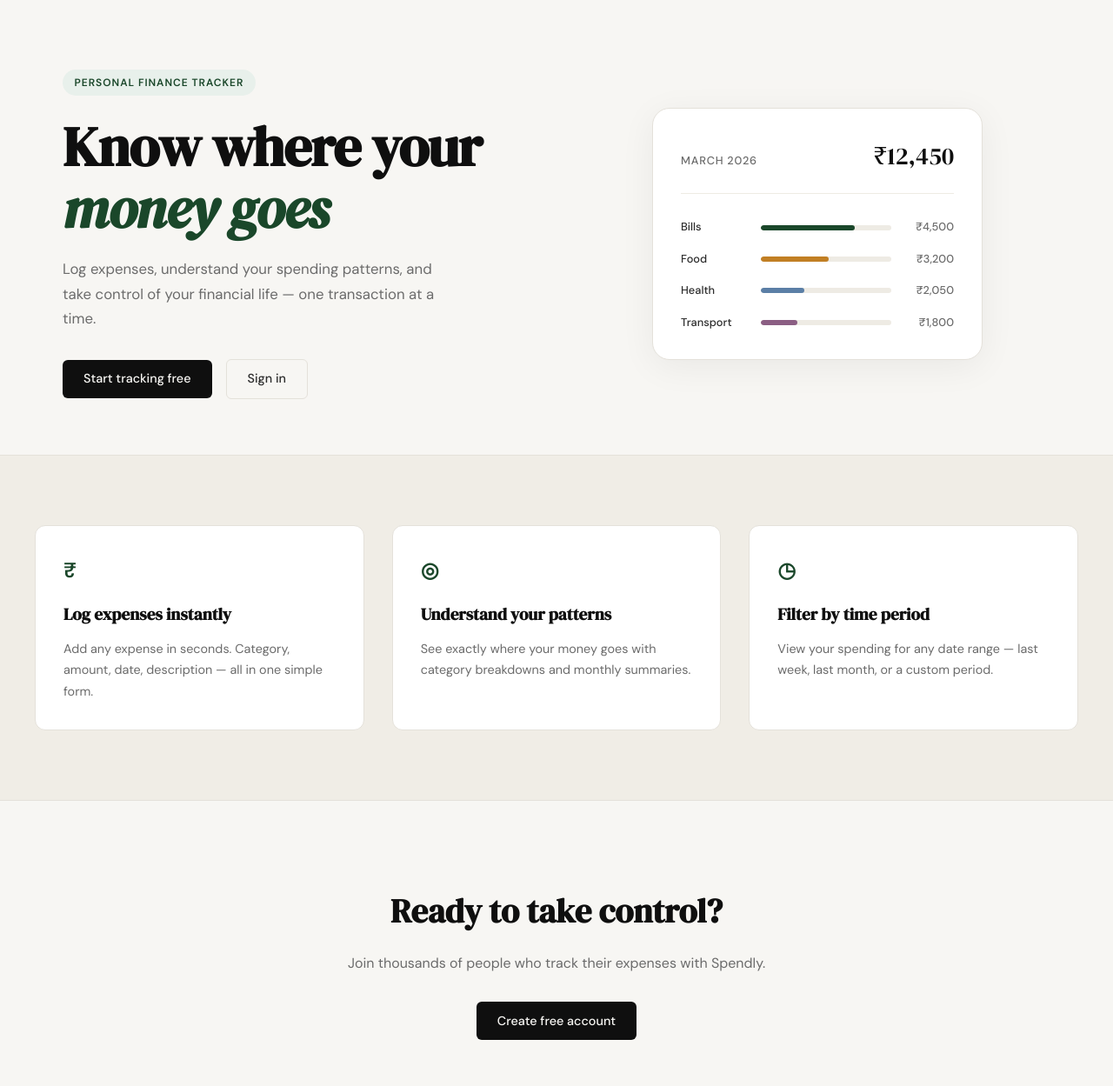
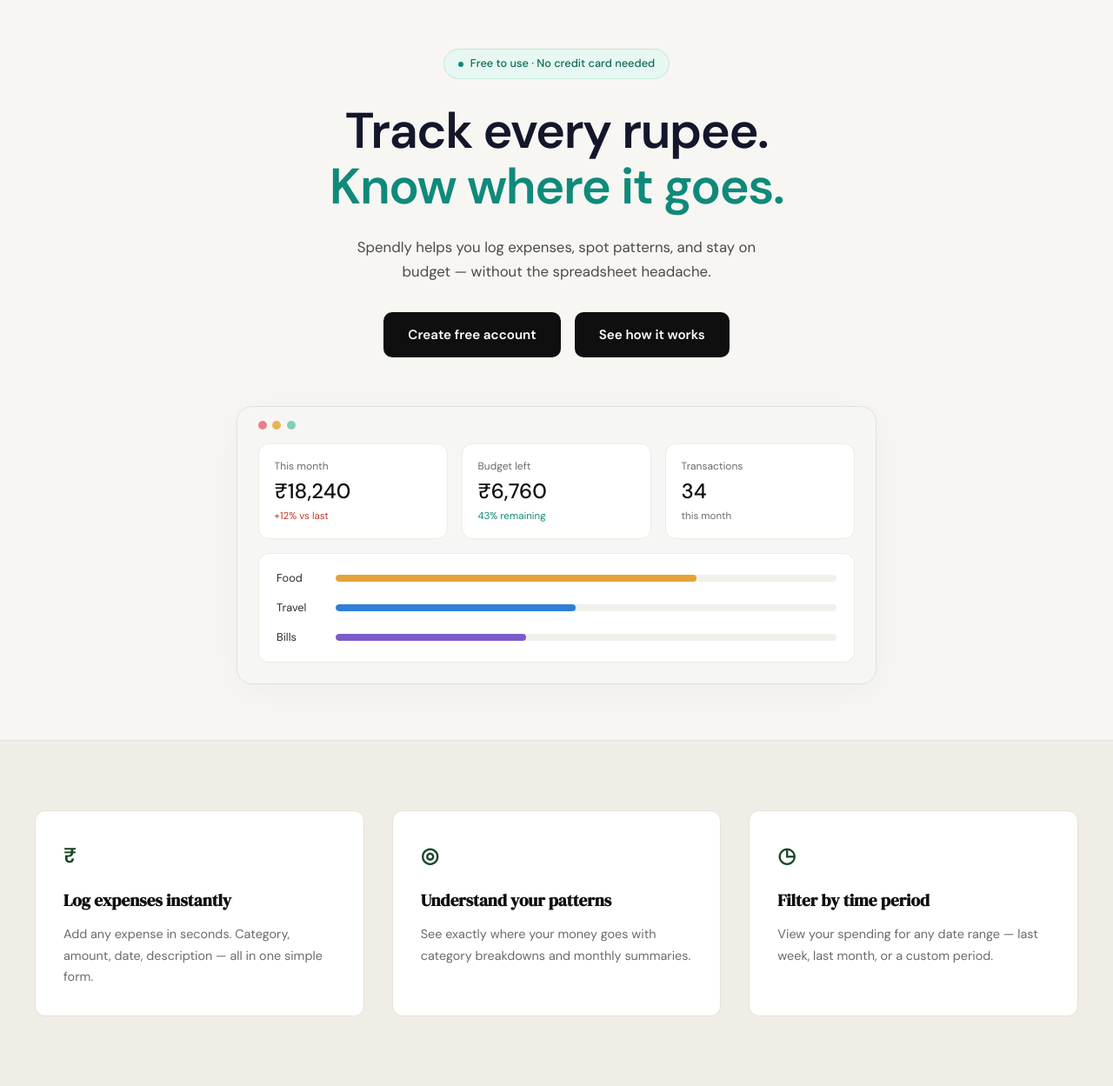
Before and after one commit to paneri/spendly, a Flask app: page / in a window 1280 px wide. Shown: the part 61-1310 px from the top of the page at 87% size. Run offline with Flask 3, Linux system fonts and the light colour scheme.

Commit message:
landing: Changed header secton

```diff
--- a/static/css/style.css
+++ b/static/css/style.css
@@ -124,137 +124,179 @@ a { color: inherit; text-decoration: none; }
 /* ------------------------------------------------------------------ */
 
 .hero {
-    padding: 5rem 2rem 4rem;
-    display: grid;
-    grid-template-columns: 1fr 1fr;
-    gap: 4rem;
-    align-items: center;
-    max-width: var(--max-width);
+    max-width: 800px;
     margin: 0 auto;
+    padding: 3.5rem 2rem 4rem;
+    text-align: center;
 }
 
 .hero-badge {
-    display: inline-block;
-    background: var(--accent-light);
-    color: var(--accent);
-    font-size: 0.75rem;
+    display: inline-flex;
+    align-items: center;
+    gap: 0.5rem;
+    background: #e7f7f1;
+    color: #0f6b5c;
+    border: 1px solid #c3e9dc;
+    font-size: 0.8rem;
+    font-weight: 500;
+    padding: 0.4rem 1rem;
+    border-radius: 999px;
+    margin-bottom: 1.75rem;
+}
+
+.hero-badge-dot {
+    width: 6px;
+    height: 6px;
+    border-radius: 50%;
+    background: #0f8a7a;
+}
+
+.hero-title {
+    font-family: var(--font-body);
     font-weight: 600;
-    letter-spacing: 0.08em;
-    text-transform: uppercase;
-    padding: 0.35rem 0.85rem;
-    border-radius: 999px;
+    font-size: clamp(2.4rem, 5.5vw, 3.6rem);
+    line-height: 1.1;
+    letter-spacing: -0.025em;
+    color: #14172b;
     margin-bottom: 1.5rem;
 }
 
-.hero-title {
-    font-family: var(--font-display);
-    font-size: clamp(2.5rem, 5vw, 4rem);
-    line-height: 1.1;
-    letter-spacing: -0.02em;
-    color: var(--ink);
-    margin-bottom: 1.25rem;
-}
-
-.hero-title em {
-    font-style: italic;
-    color: var(--accent);
+.hero-title-accent {
+    display: block;
+    color: #0f8a7a;
 }
 
 .hero-subtitle {
     font-size: 1.05rem;
-    color: var(--ink-muted);
+    color: #4a4a4a;
     line-height: 1.7;
-    max-width: 460px;
-    margin-bottom: 2rem;
+    max-width: 480px;
+    margin: 0 auto 2rem;
 }
 
 .hero-actions {
     display: flex;
+    flex-wrap: wrap;
     gap: 1rem;
-    align-items: center;
+    justify-content: center;
+    margin-bottom: 3.5rem;
 }
 
-/* ------------------------------------------------------------------ */
-/* Mock card (hero visual)                                             */
-/* ------------------------------------------------------------------ */
-
-.hero-visual {
-    display: flex;
-    justify-content: center;
+.hero-btn {
+    display: inline-block;
+    background: #0f0f0f;
+    color: #ffffff;
+    padding: 0.85rem 1.75rem;
+    border-radius: 10px;
+    font-size: 0.95rem;
+    font-weight: 600;
+    transition: background 0.2s;
 }
 
-.mock-card {
-    background: var(--paper-card);
+.hero-btn:hover { background: var(--accent); }
+
+/* Dashboard mock */
+
+.hero-dash {
+    background: #f6f6f4;
     border: 1px solid var(--border);
-    border-radius: var(--radius-lg);
-    padding: 2rem;
-    width: 100%;
-    max-width: 380px;
-    box-shadow: 0 8px 40px rgba(0,0,0,0.06);
+    border-radius: 18px;
+    padding: 1rem 1.5rem 1.5rem;
+    text-align: left;
+    box-shadow: 0 8px 40px rgba(0,0,0,0.04);
 }
 
-.mock-card-header {
+.hero-dash-dots {
     display: flex;
-    justify-content: space-between;
-    align-items: baseline;
-    margin-bottom: 1.75rem;
-    padding-bottom: 1.25rem;
-    border-bottom: 1px solid var(--border-soft);
+    gap: 0.4rem;
+    margin-bottom: 1rem;
 }
 
-.mock-label {
-    font-size: 0.8rem;
-    font-weight: 500;
-    color: var(--ink-muted);
-    text-transform: uppercase;
-    letter-spacing: 0.06em;
+.hero-dash-dots .dot {
+    width: 10px;
+    height: 10px;
+    border-radius: 50%;
 }
 
-.mock-total {
-    font-family: var(--font-display);
-    font-size: 1.75rem;
-    color: var(--ink);
+.dot-red { background: #e8808a; }
+.dot-yellow { background: #e8b45a; }
+.dot-green { background: #7fd1b9; }
+
+.hero-stats {
+    display: grid;
+    grid-template-columns: repeat(3, 1fr);
+    gap: 1rem;
+    margin-bottom: 1rem;
 }
 
-.mock-bars { display: flex; flex-direction: column; gap: 1rem; }
+.hero-stat {
+    display: flex;
+    flex-direction: column;
+    background: #ffffff;
+    border: 1px solid var(--border-soft);
+    border-radius: 12px;
+    padding: 1rem 1.1rem;
+}
 
-.mock-bar-row {
+.hero-stat-label {
+    font-size: 0.75rem;
+    color: var(--ink-muted);
+    margin-bottom: 0.35rem;
+}
+
+.hero-stat-value {
+    font-size: 1.5rem;
+    font-weight: 500;
+    color: var(--ink);
+    line-height: 1.2;
+    margin-bottom: 0.3rem;
+}
+
+.hero-stat-note {
+    font-size: 0.72rem;
+    color: var(--ink-muted);
+}
+
+.hero-stat-note-down { color: #c0392b; }
+.hero-stat-note-up { color: #0f8a7a; }
+
+.hero-cats {
+    background: #ffffff;
+    border: 1px solid var(--border-soft);
+    border-radius: 12px;
+    padding: 1.1rem 1.25rem;
+    display: flex;
+    flex-direction: column;
+    gap: 0.85rem;
+}
+
+.hero-cat-row {
     display: grid;
-    grid-template-columns: 80px 1fr 60px;
+    grid-template-columns: 56px 1fr;
     align-items: center;
     gap: 0.75rem;
 }
 
-.mock-cat {
+.hero-cat-name {
     font-size: 0.8rem;
-    font-weight: 500;
     color: var(--ink-soft);
 }
 
-.mock-bar-track {
-    height: 6px;
-    background: var(--border-soft);
+.hero-cat-track {
+    height: 8px;
+    background: #f1f0ec;
     border-radius: 999px;
     overflow: hidden;
 }
 
-.mock-bar {
+.hero-cat-fill {
     height: 100%;
-    background: var(--accent);
     border-radius: 999px;
-    transition: width 0.6s ease;
 }
 
-.mock-bar-2 { background: var(--accent-2); }
-.mock-bar-3 { background: #5b7fa6; }
-.mock-bar-4 { background: #8b5e83; }
-
-.mock-amt {
-    font-size: 0.8rem;
-    font-weight: 500;
-    color: var(--ink-muted);
-    text-align: right;
-}
+.hero-cat-food { background: #e5a23a; }
+.hero-cat-travel { background: #2f7fd6; }
+.hero-cat-bills { background: #7c5cc9; }
 
 /* ------------------------------------------------------------------ */
 /* Buttons                                                             */
@@ -562,19 +604,11 @@ a { color: inherit; text-decoration: none; }
 /* ------------------------------------------------------------------ */
 
 @media (max-width: 900px) {
-    .hero {
-        grid-template-columns: 1fr;
-        text-align: center;
-    }
-
-    .hero-subtitle { max-width: 100%; }
-    .hero-actions { justify-content: center; }
-    .hero-visual { display: none; }
-
     .features-inner { grid-template-columns: 1fr; }
 }
 
 @media (max-width: 600px) {
     .nav-links a:not(.nav-cta) { display: none; }
-    .hero { padding: 3rem 1rem 2rem; }
+    .hero { padding: 2.5rem 1rem 2rem; }
+    .hero-stats { grid-template-columns: 1fr; }
 }
--- a/templates/landing.html
+++ b/templates/landing.html
@@ -5,57 +5,55 @@
 {% block content %}
 
 <section class="hero">
-    <div class="hero-inner">
-        <div class="hero-badge">Personal Finance Tracker</div>
+    <div class="hero-badge"><span class="hero-badge-dot"></span>Free to use · No credit card needed</div>
     <h1 class="hero-title">
-            Know where your<br>
-            <em>money goes</em>
+        Track every rupee.
+        <span class="hero-title-accent">Know where it goes.</span>
     </h1>
     <p class="hero-subtitle">
-            Log expenses, understand your spending patterns,
-            and take control of your financial life —
-            one transaction at a time.
+        Spendly helps you log expenses, spot patterns, and stay
+        on budget — without the spreadsheet headache.
     </p>
     <div class="hero-actions">
-            <a href="{{ url_for('register') }}" class="btn-primary">Start tracking free</a>
-            <a href="{{ url_for('login') }}" class="btn-ghost">Sign in</a>
+        <a href="{{ url_for('register') }}" class="hero-btn">Create free account</a>
+        <a href="#" class="hero-btn">See how it works</a>
+    </div>
+
+    <div class="hero-dash">
+        <div class="hero-dash-dots">
+            <span class="dot dot-red"></span>
+            <span class="dot dot-yellow"></span>
+            <span class="dot dot-green"></span>
+        </div>
+        <div class="hero-stats">
+            <div class="hero-stat">
+                <span class="hero-stat-label">This month</span>
+                <span class="hero-stat-value">₹18,240</span>
+                <span class="hero-stat-note hero-stat-note-down">+12% vs last</span>
+            </div>
+            <div class="hero-stat">
+                <span class="hero-stat-label">Budget left</span>
+                <span class="hero-stat-value">₹6,760</span>
+                <span class="hero-stat-note hero-stat-note-up">43% remaining</span>
+            </div>
+            <div class="hero-stat">
+                <span class="hero-stat-label">Transactions</span>
+                <span class="hero-stat-value">34</span>
+                <span class="hero-stat-note">this month</span>
             </div>
         </div>
-    <div class="hero-visual">
-        <div class="mock-card">
-            <div class="mock-card-header">
-                <span class="mock-label">March 2026</span>
-                <span class="mock-total">₹12,450</span>
+        <div class="hero-cats">
+            <div class="hero-cat-row">
+                <span class="hero-cat-name">Food</span>
+                <div class="hero-cat-track"><div class="hero-cat-fill hero-cat-food" style="width: 72%"></div></div>
             </div>
-            <div class="mock-bars">
-                <div class="mock-bar-row">
-                    <span class="mock-cat">Bills</span>
-                    <div class="mock-bar-track">
-                        <div class="mock-bar" style="width: 72%"></div>
+            <div class="hero-cat-row">
+                <span class="hero-cat-name">Travel</span>
+                <div class="hero-cat-track"><div class="hero-cat-fill hero-cat-travel" style="width: 48%"></div></div>
             </div>
-                    <span class="mock-amt">₹4,500</span>
-                </div>
-                <div class="mock-bar-row">
-                    <span class="mock-cat">Food</span>
-                    <div class="mock-bar-track">
-                        <div class="mock-bar mock-bar-2" style="width: 52%"></div>
-                    </div>
-                    <span class="mock-amt">₹3,200</span>
-                </div>
-                <div class="mock-bar-row">
-                    <span class="mock-cat">Health</span>
-                    <div class="mock-bar-track">
-                        <div class="mock-bar mock-bar-3" style="width: 33%"></div>
-                    </div>
-                    <span class="mock-amt">₹2,050</span>
-                </div>
-                <div class="mock-bar-row">
-                    <span class="mock-cat">Transport</span>
-                    <div class="mock-bar-track">
-                        <div class="mock-bar mock-bar-4" style="width: 28%"></div>
-                    </div>
-                    <span class="mock-amt">₹1,800</span>
-                </div>
+            <div class="hero-cat-row">
+                <span class="hero-cat-name">Bills</span>
+                <div class="hero-cat-track"><div class="hero-cat-fill hero-cat-bills" style="width: 38%"></div></div>
             </div>
         </div>
     </div>
```
Also changed, not shown: file.md (added, +149 -0 lines). Lines whose indentation alone changed are shown as unchanged.
